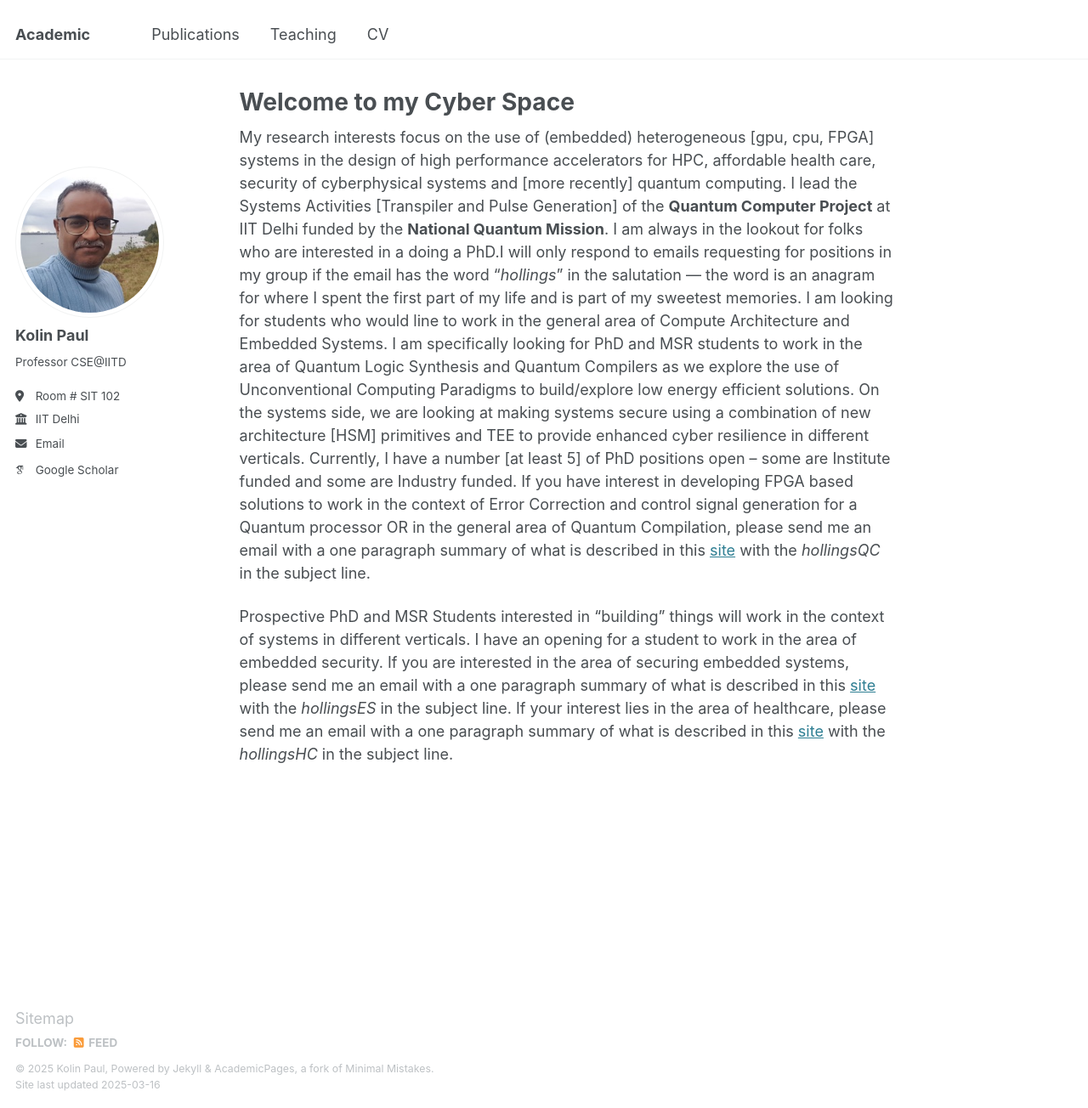
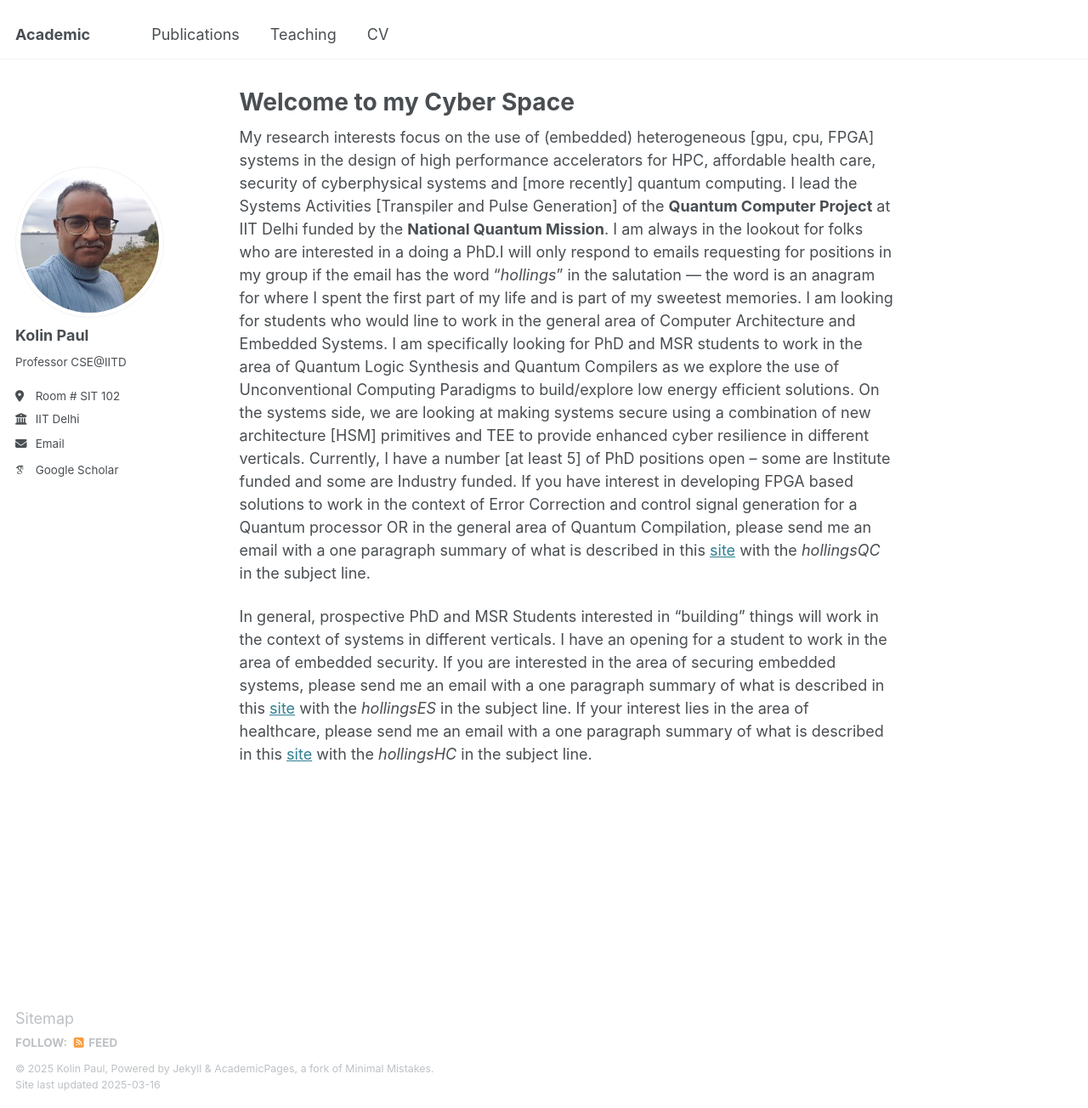
Before and after one commit to kolinpaul/kolinpaul.github.io, a Jekyll site: the page built from _pages/about.md, in a window 1280 px wide and 1304 px high. Shown: the whole window at 85% size. Built offline with Jekyll 4.4.1, drawn with Linux system fonts in a browser that asks for light colours; some web fonts are replaced.

Commit message:
Update about.md

```diff
--- a/_pages/about.md
+++ b/_pages/about.md
@@ -8,6 +8,6 @@
 ---
 
 My research interests focus on the use of (embedded) heterogeneous [gpu, cpu, FPGA] systems in the design of high performance accelerators for HPC, affordable health care, security of cyberphysical systems and [more recently] quantum computing. I lead the  Systems Activities [Transpiler and Pulse Generation] of the **Quantum Computer Project** at IIT Delhi funded by the **National Quantum Mission**.
-I am always in the lookout for folks who are interested in a  doing a PhD.I will only respond to emails  requesting for positions in my group if the email has the word “_hollings_” in the salutation --- the word is an anagram for where I spent the first part of my life and is part of my sweetest memories. I am looking for students who would line to work in the general area of Compute Architecture and Embedded Systems. I am specifically looking for PhD and MSR students to work in the area of Quantum Logic Synthesis and Quantum Compilers as we explore the use of Unconventional Computing Paradigms to build/explore low energy efficient solutions. On the systems side, we are looking at making systems secure using a combination of new architecture [HSM] primitives and TEE to provide enhanced cyber resilience in different verticals. Currently, I have a number [at least 5] of PhD positions open -- some are Institute funded and some are Industry funded. If you have interest in developing FPGA based solutions to work in the context of Error Correction and control signal generation for a Quantum processor OR in the general area of Quantum Compilation, please send me an email with a one paragraph summary of what is described in this [site](https://www.quera.com/glossary/quantum-compiler) with the _hollingsQC_ in the subject line.
+I am always in the lookout for folks who are interested in a  doing a PhD.I will only respond to emails  requesting for positions in my group if the email has the word “_hollings_” in the salutation --- the word is an anagram for where I spent the first part of my life and is part of my sweetest memories. I am looking for students who would line to work in the general area of Computer Architecture and Embedded Systems. I am specifically looking for PhD and MSR students to work in the area of Quantum Logic Synthesis and Quantum Compilers as we explore the use of Unconventional Computing Paradigms to build/explore low energy efficient solutions. On the systems side, we are looking at making systems secure using a combination of new architecture [HSM] primitives and TEE to provide enhanced cyber resilience in different verticals. Currently, I have a number [at least 5] of PhD positions open -- some are Institute funded and some are Industry funded. If you have interest in developing FPGA based solutions to work in the context of Error Correction and control signal generation for a Quantum processor OR in the general area of Quantum Compilation, please send me an email with a one paragraph summary of what is described in this [site](https://www.quera.com/glossary/quantum-compiler) with the _hollingsQC_ in the subject line.
 
-Prospective PhD and MSR Students interested in "building" things will work in the context of  systems in different verticals. I have an opening for a student to work in the area of embedded security. If you are interested in the area of securing embedded systems, please send me an email with a one paragraph summary of what is described in this [site](https://arxiv.org/pdf/2207.10466) with the _hollingsES_ in the subject line. If your interest lies in the area of healthcare, please send me an email with a one paragraph summary of what is described in this [site](https://pmc.ncbi.nlm.nih.gov/articles/PMC9324358/pdf/diagnostics-12-01607.pdf) with the _hollingsHC_ in the subject line.
+In general, prospective PhD and MSR Students interested in "building" things will work in the context of  systems in different verticals. I have an opening for a student to work in the area of embedded security. If you are interested in the area of securing embedded systems, please send me an email with a one paragraph summary of what is described in this [site](https://arxiv.org/pdf/2207.10466) with the _hollingsES_ in the subject line. If your interest lies in the area of healthcare, please send me an email with a one paragraph summary of what is described in this [site](https://pmc.ncbi.nlm.nih.gov/articles/PMC9324358/pdf/diagnostics-12-01607.pdf) with the _hollingsHC_ in the subject line.
```
